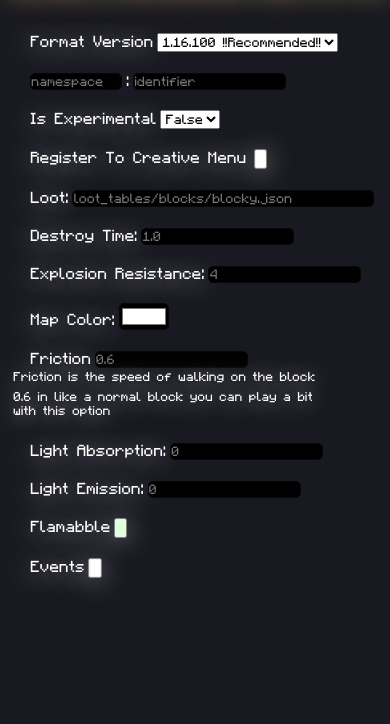
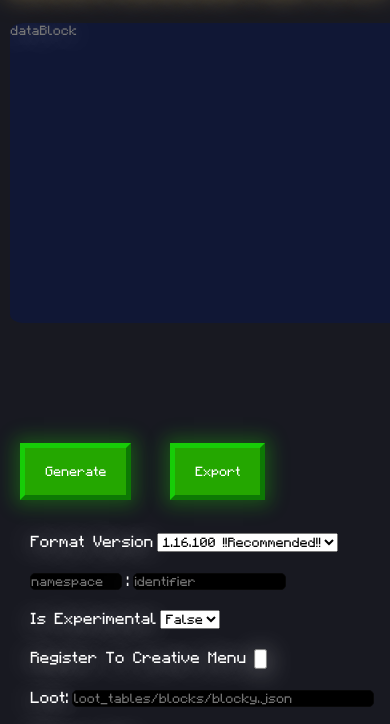
Before and after one commit to StudiosYouBedrock/YouCreators, a plain HTML site: page index.html in a window 390 px wide. Shown: the part 97-821 px from the top of the page. Drawn offline with Linux system fonts and the light colour scheme.

Commit message:
Update stiles.css

```diff
--- a/stiles.css
+++ b/stiles.css
@@ -338,11 +338,10 @@ input {
     scroll-behavior: auto;
     scroll-behavior: smooth;
 }
-
 @media(max-width: 600px) {
     .data {
         width: 400px;
-        top: 120px;
+        top: 620px;
         left: 20px;
     }
     .TitleBl {
@@ -353,7 +352,7 @@ input {
     }
     .result {
         width: 420px;
-        top: 1050px;
+        top: 120px;
         left: 10px;
     }
     .eventList {
@@ -367,11 +366,11 @@ input {
         border-radius: 50px;
     }
     .generator {
-        top: 1490px;
+        top: 540px;
         left: 20px;
     }
     .export {
-        top: 1490px;
+        top: 540px;
         left: 170px;
     }
 }
```
